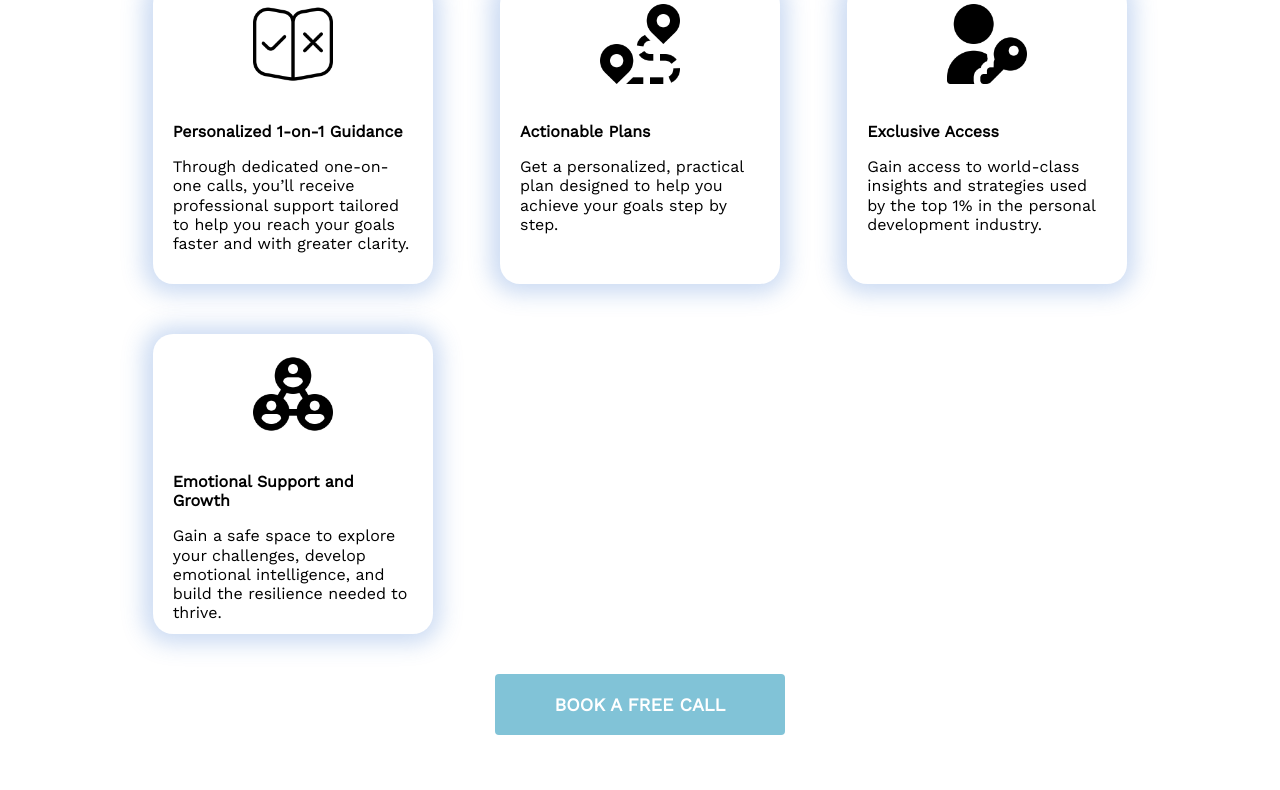
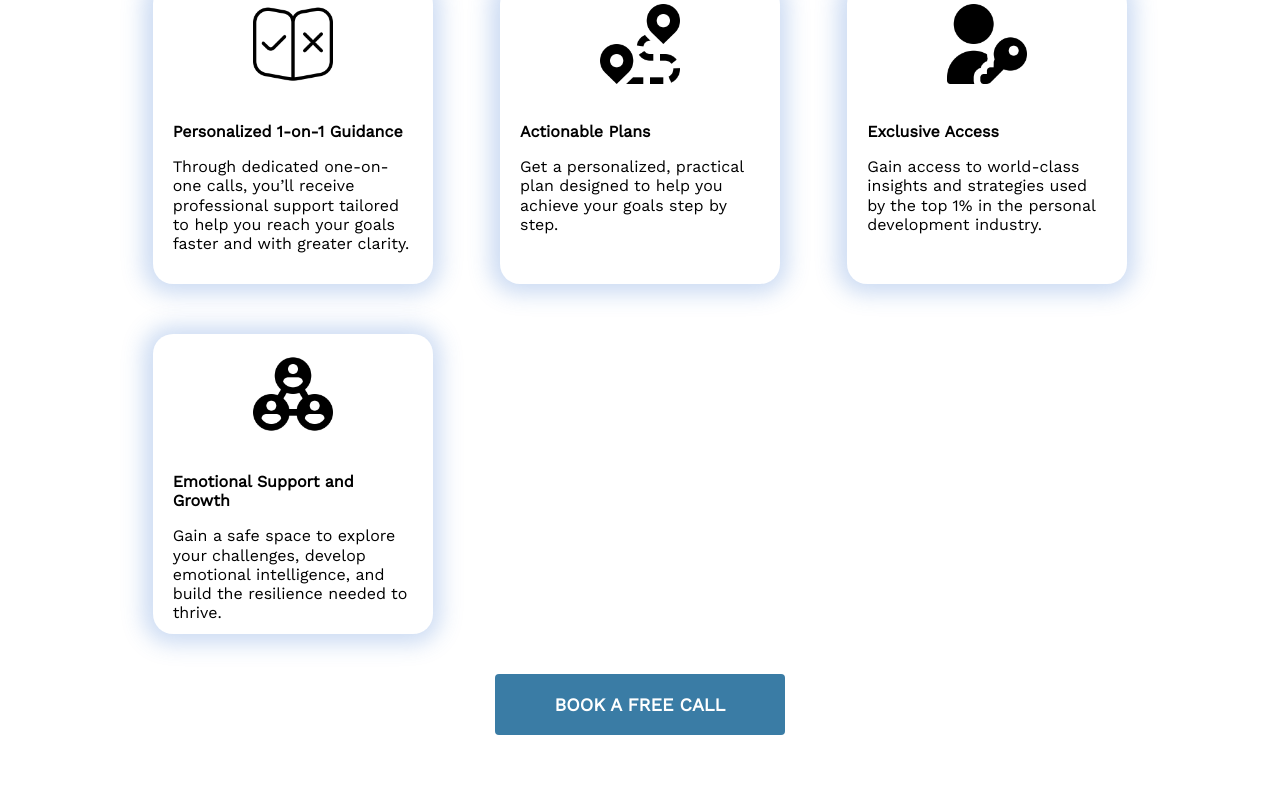
Before and after one commit to goldstein18/yisroel, a plain HTML site: page index.html in a window 1280 px wide. Shown: the part 662-1452 px from the top of the page. Drawn offline with nearby package versions, Linux system fonts and the light colour scheme.

Commit message:
Update style.css

```diff
--- a/css/style.css
+++ b/css/style.css
@@ -12,8 +12,8 @@
 
 :root {
     --bg-clr: white;
-    --orange-clr: #81C3D7;
-    --call-to-action: #81C3D7;
+    --orange-clr: #3A7CA5;
+    --call-to-action: #3A7CA5;
     --header-clr: white;
     --white: #fff;
 
```
